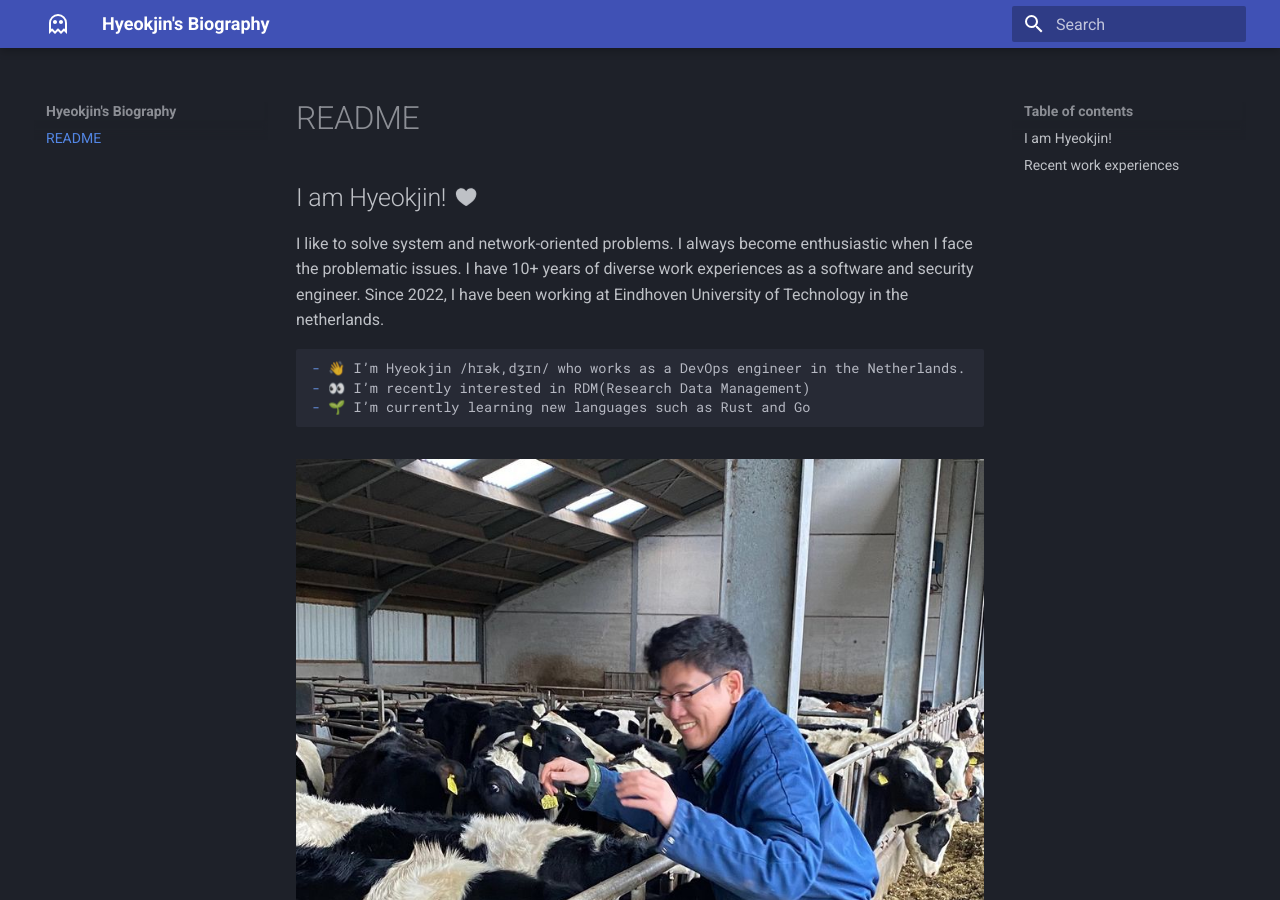
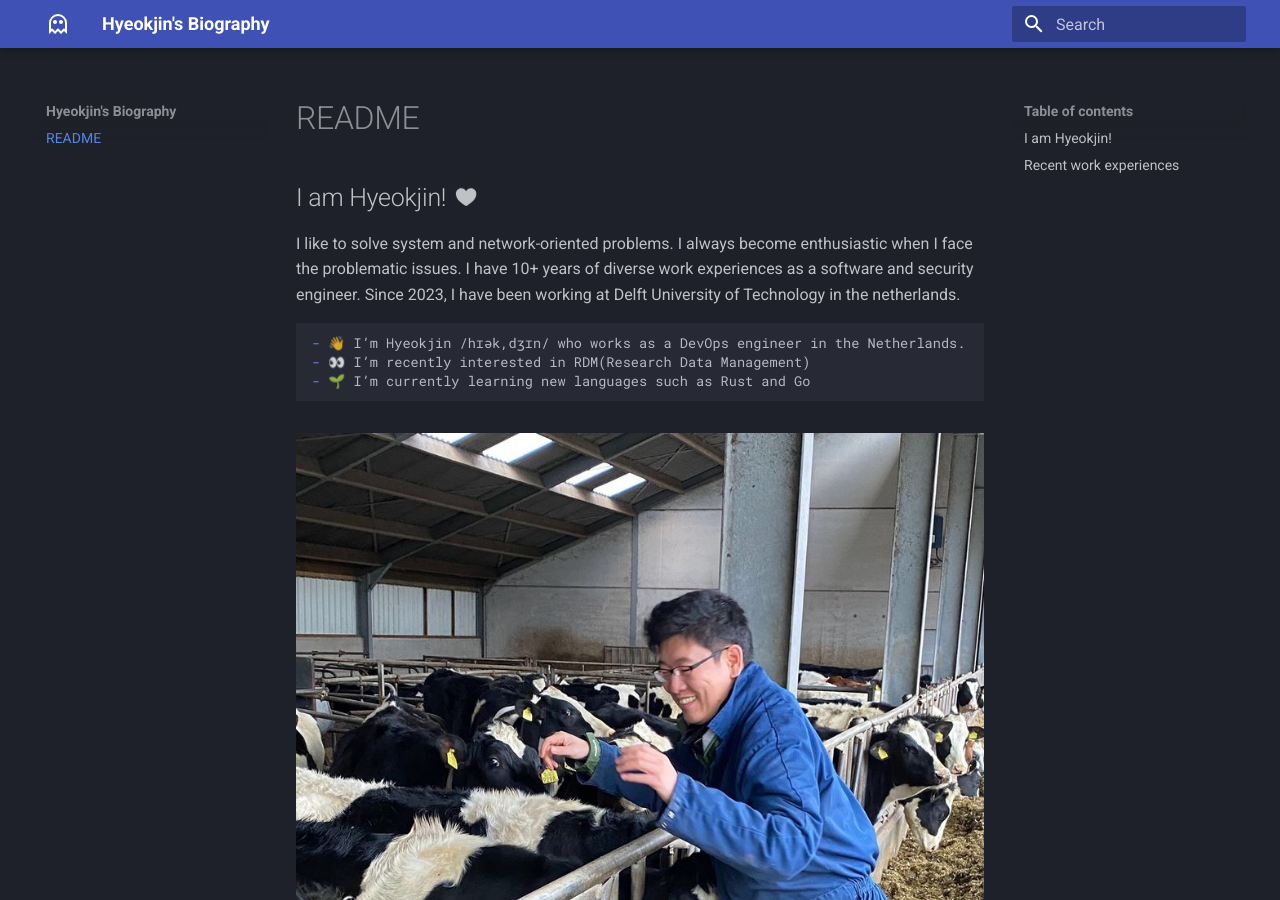
Before and after one commit to H-Kwon/h-kwon.github.io, an MkDocs documentation site: the page built from docs/index.md, in a window 1280 px wide and 900 px high. Built offline with MkDocs 1.6.1 and Material for MkDocs 9.7.7, drawn with Linux system fonts in a browser that asks for light colours.

Commit message:
Update the description at the beginning.

````diff
--- a/docs/index.md
+++ b/docs/index.md
@@ -2,7 +2,7 @@
 
 ## I am Hyeokjin! :octicons-heart-fill-24:{ .heart }
 
-I like to solve system and network-oriented problems. I always become enthusiastic when I face the problematic issues. I have 10+ years of diverse work experiences as a software and security engineer. Since 2022, I have been working at Eindhoven University of Technology in the netherlands.
+I like to solve system and network-oriented problems. I always become enthusiastic when I face the problematic issues. I have 10+ years of diverse work experiences as a software and security engineer. Since 2023, I have been working at Delft University of Technology in the netherlands.
 
 ``` markdown
 - 👋 I’m Hyeokjin /hɪək,dʒɪn/ who works as a DevOps engineer in the Netherlands.
````
